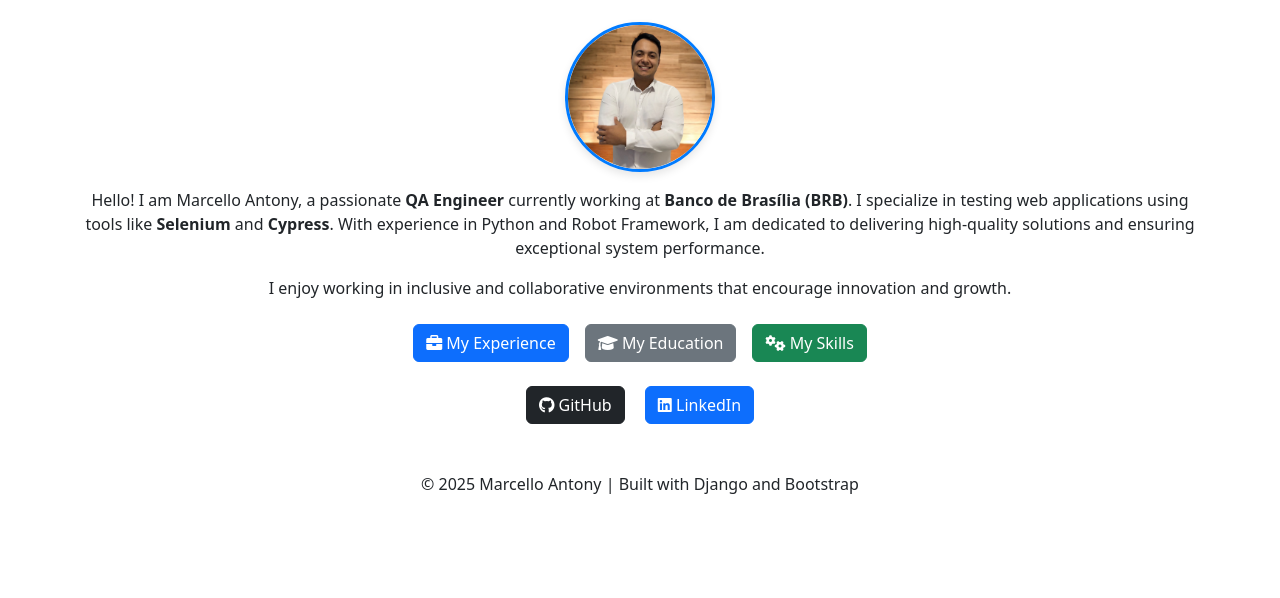
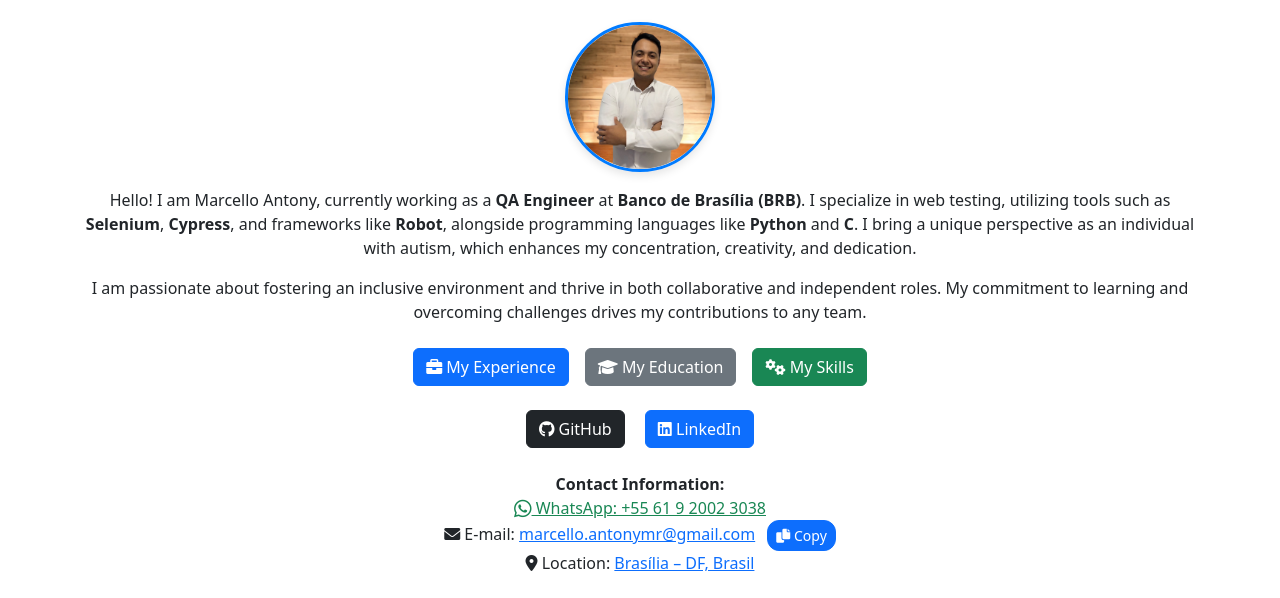
Before and after one commit to marcelloamr/portfolio, a Django app: page / in a window 1280 px wide. Shown: the part 154-752 px from the top of the page. Before the commit the page ends 648 px from the top, so only its background shows below. Run offline with Django 5.2, Linux system fonts and the light colour scheme.

Commit message:
melhorias de links

```diff
--- a/main/templates/about_me.html
+++ b/main/templates/about_me.html
@@ -7,20 +7,22 @@
 <div class="text-center">
     <h1 class="mb-4">About Me</h1>
     <img src="https://github.com/marcelloamr/portfolio/blob/main/main/static/profile.jpeg?raw=true"
-         alt="Profile Picture"
-         class="rounded-circle mb-3"
-         style="width: 150px; height: 150px; object-fit: cover; border: 3px solid #007bff; box-shadow: 0 4px 8px rgba(0, 0, 0, 0.1);">
+        alt="Profile Picture" class="rounded-circle mb-3"
+        style="width: 150px; height: 150px; object-fit: cover; border: 3px solid #007bff; box-shadow: 0 4px 8px rgba(0, 0, 0, 0.1);">
     <p>
-        Hello! I am Marcello Antony, a passionate <strong>QA Engineer</strong> currently working at
-        <strong>Banco de Brasília (BRB)</strong>. I specialize in testing web applications using tools like
-        <strong>Selenium</strong> and <strong>Cypress</strong>. With experience in Python and Robot Framework,
-        I am dedicated to delivering high-quality solutions and ensuring exceptional system performance.
+        Hello! I am Marcello Antony, currently working as a <strong>QA Engineer</strong> at
+        <strong>Banco de Brasília (BRB)</strong>. I specialize in web testing, utilizing tools such as
+        <strong>Selenium</strong>, <strong>Cypress</strong>, and frameworks like <strong>Robot</strong>, alongside
+        programming
+        languages like <strong>Python</strong> and <strong>C</strong>. I bring a unique perspective as an individual
+        with autism,
+        which enhances my concentration, creativity, and dedication.
     </p>
     <p>
-        I enjoy working in inclusive and collaborative environments that encourage innovation and growth.
+        I am passionate about fostering an inclusive environment and thrive in both collaborative and independent roles.
+        My commitment to learning and overcoming challenges drives my contributions to any team.
     </p>
     <div class="d-flex justify-content-center mt-4">
-        <!-- Updated buttons with icons -->
         <a href="/experience/" class="btn btn-primary mx-2">
             <i class="fas fa-briefcase"></i> My Experience
         </a>
@@ -32,12 +34,50 @@
         </a>
     </div>
     <div class="mt-4">
-        <a href="https://github.com/marcelloamr" class="btn btn-dark mx-2">
+        <a href="https://github.com/marcelloamr" class="btn btn-dark mx-2" target="_blank" rel="noopener noreferrer">
             <i class="fab fa-github"></i> GitHub
         </a>
-        <a href="https://www.linkedin.com/in/marcelloamr/" class="btn btn-primary mx-2">
+        <a href="https://www.linkedin.com/in/marcelloamr/" class="btn btn-primary mx-2" target="_blank"
+            rel="noopener noreferrer">
             <i class="fab fa-linkedin"></i> LinkedIn
         </a>
     </div>
+    <p class="mt-4">
+        <strong>Contact Information:</strong><br>
+        <!-- WhatsApp Link -->
+        <a href="https://wa.me/5561920023038" target="_blank" rel="noopener noreferrer" class="text-success">
+            <i class="fab fa-whatsapp fa-lg"></i> WhatsApp: +55 61 9 2002 3038
+        </a><br>
+        <!-- Email with Styled Copy Button -->
+        <i class="fas fa-envelope"></i> E-mail:
+        <a href="mailto:marcello.antonymr@gmail.com">marcello.antonymr@gmail.com</a>
+        <button class="btn btn-sm btn-primary ms-2" onclick="copyToClipboard('marcello.antonymr@gmail.com')"
+            style="border-radius: 12px;">
+            <i class="fas fa-copy"></i> Copy
+        </button><br>
+        <!-- Google Maps Miniature -->
+        <i class="fas fa-map-marker-alt"></i> Location:
+        <a href="https://www.google.com/maps?q=Bras%C3%ADlia,+DF,+Brazil" target="_blank" rel="noopener noreferrer">
+            Brasília – DF, Brasil
+        </a>
+    </p>
+    <iframe
+        src="https://www.google.com/maps/embed?pb=!1m18!1m12!1m3!1d4372487.239504216!2d-59.92528!3d-14.235004!2m3!1f0!2f0!3f0!3m2!1i1024!2i768!4f13.1!3m3!1m2!1s0x94cdd01326b7e6a7%3A0xd36a211b07b1f0a5!2sBrazil!5e0!3m2!1sen!2sbr!4v1673628472985!5m2!1sen!2sbr"
+        width="300" height="200" style="border:0; margin-top: 10px;" allowfullscreen="" loading="lazy"
+        referrerpolicy="no-referrer-when-downgrade">
+    </iframe>
+
+
 </div>
+
+<script>
+    // JavaScript to Copy Email to Clipboard
+    function copyToClipboard(text) {
+        navigator.clipboard.writeText(text).then(() => {
+            alert('Email copied to clipboard!');
+        }).catch(err => {
+            alert('Failed to copy email: ' + err);
+        });
+    }
+</script>
 {% endblock %}
```
